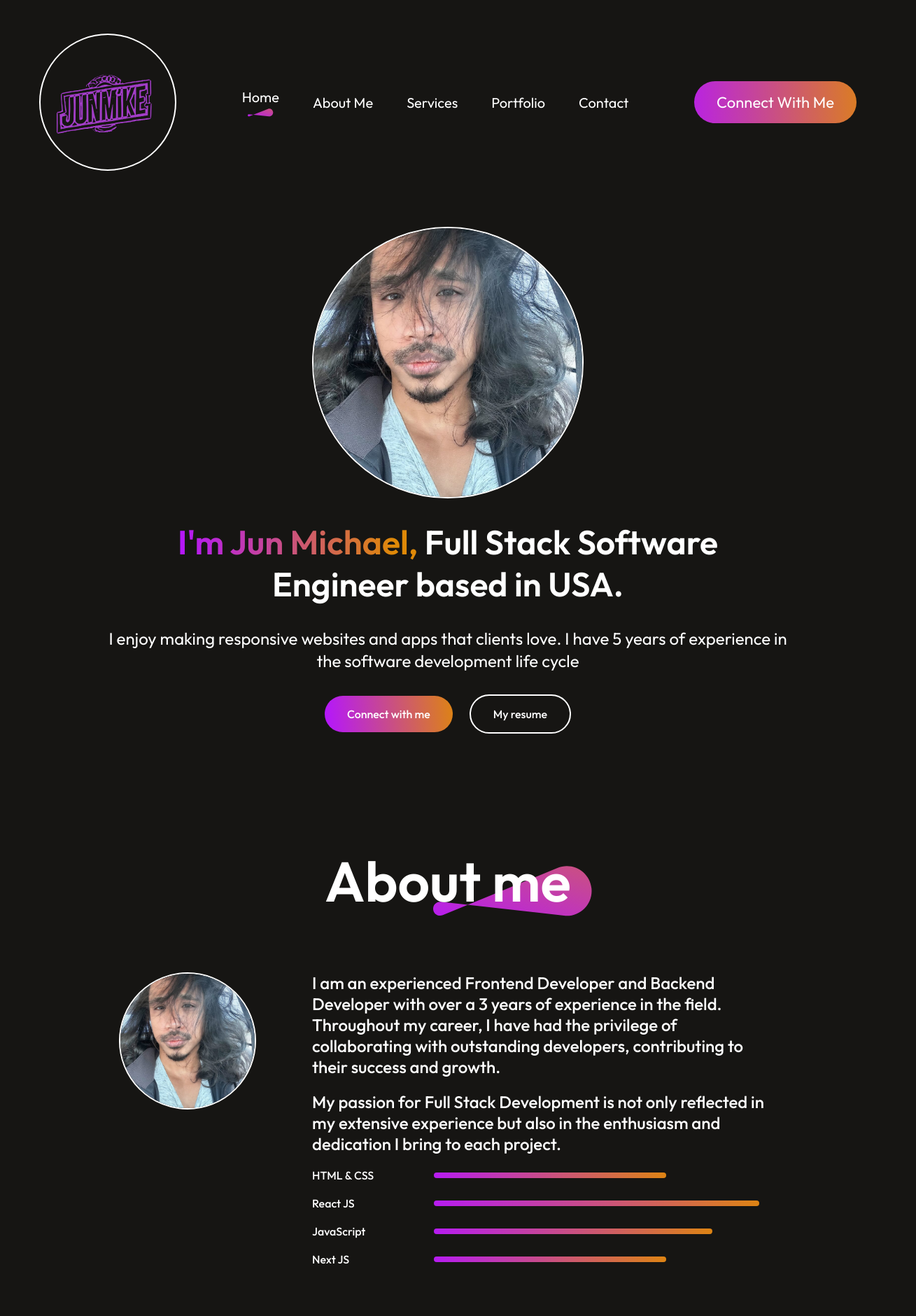
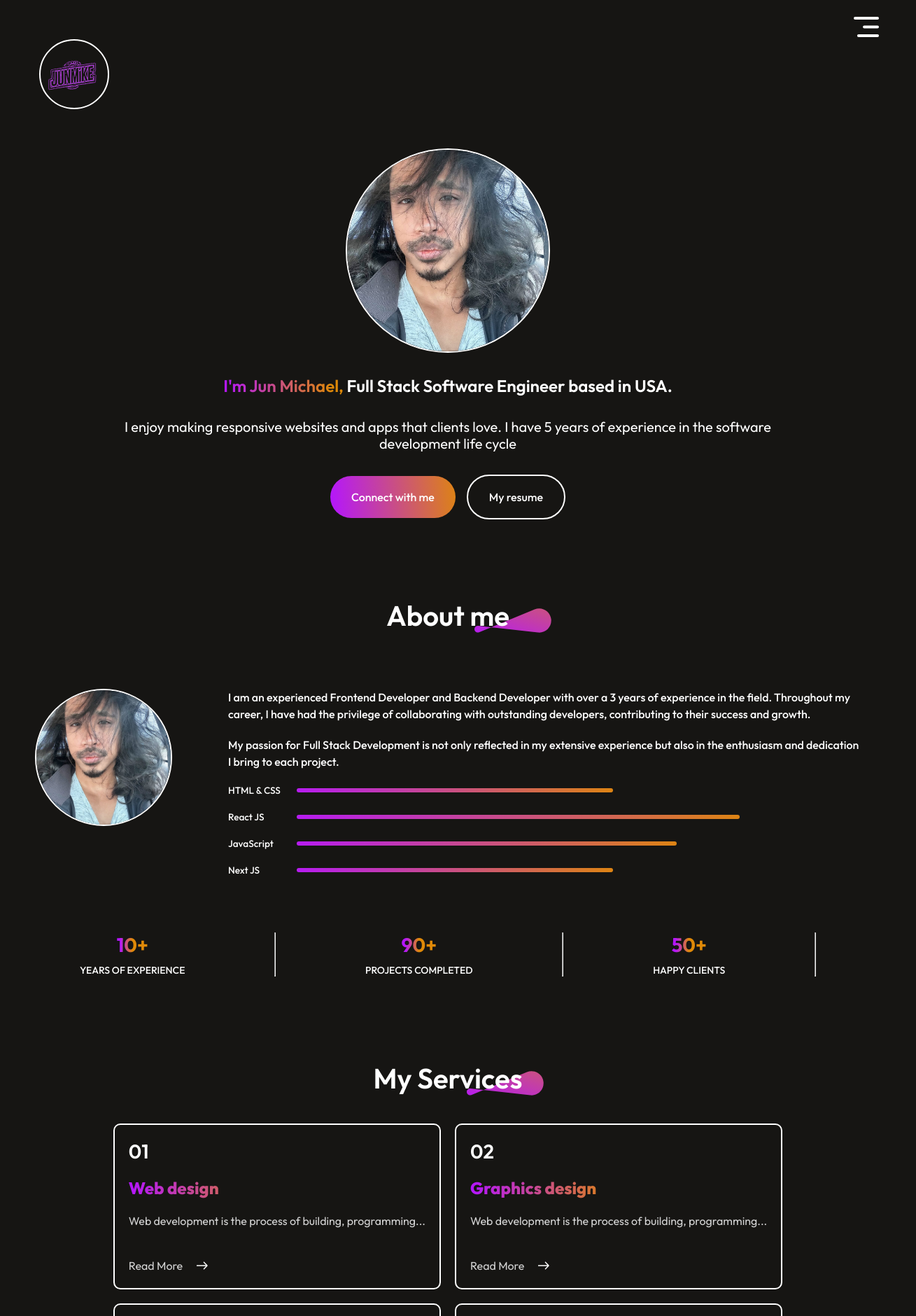
Before and after one commit to MichaelDAbadJr/Portfolio, a React (Vite) app: page / in a window 1280 px wide. Shown: the top 1880 px of the page at 70% size, 1309 px wide, since content can reach past the window. Built offline with nearby package versions, Linux system fonts and the light colour scheme.

Commit message:
added mobile landscape media queries

```diff
--- a/src/Components/About/About.css
+++ b/src/Components/About/About.css
@@ -14,7 +14,7 @@
   font-size: 5rem;
   font-weight: 600;
   white-space: nowrap; /* Prevents text from wrapping */
-  overflow: hidden;    /* Hides overflowed text */
+  overflow: hidden; /* Hides overflowed text */
   text-overflow: ellipsis; /* Adds ellipsis (...) for overflowed text */
 }
 .about-title img {
@@ -93,11 +93,11 @@
   transition: 0.3s;
 }
 .about-achievement:hover {
-    transform: scale(1.2);
-    transition: 0.5s;
+  transform: scale(1.2);
+  transition: 0.5s;
 }
-@media(max-width:768px) {
-  .about{
+@media (max-width: 768px) {
+  .about {
     gap: 1.875rem;
     margin: 3.125rem 4.375rem;
     align-items: start;
@@ -121,11 +121,12 @@
     line-height: 2rem;
   }
   .about-skill {
-    gap: 1.25rem;
+    gap: 1.15rem;
     align-items: center;
   }
   .about-skill p {
     font-size: 1.25rem;
+    min-width: 8rem;
   }
   .about-skill hr {
     height: 0.375rem;
@@ -136,7 +137,7 @@
   .about-achievement {
     gap: 0.625rem;
   }
-  .about-achievement h1{
+  .about-achievement h1 {
     font-size: 2.125rem;
     font-weight: 700;
   }
@@ -163,9 +164,18 @@
     font-size: 1rem;
     line-height: 1.5rem;
   }
+  .about-skill {
+    gap: 0.15rem;
+    align-items: center;
+  }
 
   .about-skill p {
-    font-size: 1rem;
+    font-size: 0.85rem;
+    min-width: 6rem;
+  }
+  .about-skill hr {
+    height: 0.35rem;
+    width: .5rem;
   }
 
   .about-achievement h1 {
@@ -186,3 +196,43 @@
 #jun-about:hover {
   border-color: #b415ff;
 }
+@media only screen and (orientation: landscape) {
+  .about {
+    margin: 2.5rem 3.125rem;
+  }
+
+  .about-title h1 {
+    font-size: 2.5rem;
+  }
+
+  .about-title img {
+    width: 6.875rem;
+    right: -1.875rem;
+  }
+
+  .about-para {
+    font-size: 1rem;
+    line-height: 1.5rem;
+  }
+  .about-skill {
+    gap: 0.15rem;
+    align-items: center;
+  }
+
+  .about-skill p {
+    font-size: 0.85rem;
+    min-width: 6rem;
+  }
+  .about-skill hr {
+    height: 0.35rem;
+    width: .5rem;
+  }
+
+  .about-achievement h1 {
+    font-size: 1.75rem;
+  }
+
+  .about-achievement p {
+    font-size: 0.875rem;
+  }
+}
--- a/src/Components/Contact/Contact.css
+++ b/src/Components/Contact/Contact.css
@@ -153,3 +153,49 @@
         padding: 15px 40px;
     }
 }
+@media only screen and (orientation: landscape) {
+  .contact {
+    gap: 50px;
+    margin: 50px 70px;
+    align-items: start;
+}
+.contact-title h1 {
+    padding: 0;
+    font-size: 50px;
+    font-weight: 600;
+}
+.contact-title img {
+    width: 130px;
+    margin-right: -20px;
+}
+.contact-section {
+    flex-direction: column;
+}
+.contact-left h1 {
+    font-size: 54px;
+}
+.contact-left p {
+    font-size: 18px;
+}
+.contact-detail {
+    gap: 20px;
+}
+.contact-detail img {
+    width: 25px;
+}
+.contact-right label {
+    font-size: 20px;
+}
+.contact-right input {
+    width: 100%;
+    font-size: 20px;
+}
+.contact-right textarea {
+    width: 95%;
+    font-size: 20px;
+}
+.contact-submit {
+    font-size: 20px;
+    padding: 15px 40px;
+}
+}
--- a/src/Components/Footer/Footer.css
+++ b/src/Components/Footer/Footer.css
@@ -1,29 +1,28 @@
 .footer {
-  margin: 3.125rem 10.625rem; /* 50px 170px */
+  margin: 3.125rem 10.625rem;
   display: flex;
   flex-direction: column;
-  gap: 1.875rem; /* 30px */
+  gap: 1.875rem;
 }
 .footer-top {
   display: flex;
   justify-content: space-between;
 }
 .footer-top-left p {
-  font-size: 1.25rem; /* 20px */
-  max-width: 25rem; /* 400px */
+  font-size: 1.25rem;
+  max-width: 25rem;
 }
 .footer-top-right {
   display: flex;
   align-items: center;
-  gap: 2.1875rem; /* 35px */
+  gap: 2.1875rem;
 }
 .footer-email-input {
   display: flex;
-  gap: 1.875rem; /* 30px */
-  padding: 1.25rem 1.875rem; /* 20px 30px */
-  border-radius: 3.125rem; /* 50px */
+  gap: 1.875rem;
+  padding: 1.25rem 1.875rem;
+  border-radius: 3.125rem;
   background: #32323b;
-  /* padding: 80x; */
 }
 .footer-email-input input {
   outline: none;
@@ -31,12 +30,12 @@
   background: transparent;
   color: #a0a0a0;
   font-family: Outfit;
-  font-size: 1.125rem; /* 18px */
+  font-size: 1.125rem;
 }
 .footer-subscribe {
-  font-size: 1.25rem; /* 20px */
-  padding: 1.375rem 3.125rem; /* 22px 50px */
-  border-radius: 3.125rem; /* 50px */
+  font-size: 1.25rem;
+  padding: 1.375rem 3.125rem;
+  border-radius: 3.125rem;
   background: linear-gradient(264deg, #df8908 -5.09%, #b415ff 106.28%);
   cursor: pointer;
   transition: 0.3s;
@@ -44,51 +43,70 @@
 .footer-bottom {
   display: flex;
   justify-content: space-between;
-  font-size: 1.125rem; /* 18px */
+  font-size: 1.125rem;
 }
 .footer-bottom-right {
   display: flex;
-  gap: 3.125rem; /* 50px */
-  margin-bottom: 3.125rem; /* 50px */
+  gap: 3.125rem;
+  margin-bottom: 3.125rem;
 }
 .footer-email-input:hover {
-  border: 0.125rem solid white; /* 2px */
+  border: 0.125rem solid white;
 }
 .footer-subscribe:hover {
   transform: scale(1.1);
   transition: 0.3s;
 }
-@media (max-width: 768px) { /* 768px */
+@media (max-width: 768px) {
   .footer {
-    margin: 3.125rem 4.375rem; /* 50px 70px */
+    margin: 3.125rem 4.375rem;
   }
 
   .footer-top {
     flex-direction: column;
-    gap: 3.125rem; /* 50px */
+    gap: 3.125rem;
   }
 
   .footer-bottom {
     flex-direction: column-reverse;
-    margin-bottom: 3.125rem; /* 50px */
+    margin-bottom: 3.125rem;
   }
 }
-@media (max-width: 480px) { /* 480px */
+@media (max-width: 480px) {
   .footer {
-    margin: 2.5rem 2.5rem; /* 40px 40px */
+    margin: 2.5rem 2.5rem;
   }
 
   .footer-top {
-    gap: 2.5rem; /* 40px */
+    gap: 2.5rem;
   }
 
   .footer-top-right {
     display: flex;
     flex-direction: column;
-    gap: 2.1875rem; /* 35px */
+    gap: 2.1875rem;
   }
 
   .footer-bottom {
-    margin-bottom: 2.5rem; /* 40px */
+    margin-bottom: 2.5rem;
   }
 }
+@media only screen and (orientation: landscape) {
+  .footer {
+    margin: 2.5rem 2.5rem;
+  }
+
+  .footer-top {
+    gap: 2.5rem;
+  }
+
+  .footer-top-right {
+    display: flex;
+    flex-direction: column;
+    gap: 2.1875rem;
+  }
+
+  .footer-bottom {
+    margin-bottom: 2.5rem;
+  }
+}
--- a/src/Components/Hero/Hero.css
+++ b/src/Components/Hero/Hero.css
@@ -126,3 +126,34 @@
     border-radius: 40px;
   }
 }
+@media only screen and (orientation: landscape) {
+  .hero {
+    margin-top: 0rem;
+  }
+  .hero img {
+    margin-top: 0rem;
+    width: 18rem;
+    height: 18rem;
+  }
+  .hero h1 {
+    margin-top: 0rem;
+    width: 90%;
+    font-size: 1.5rem;
+  }
+  .hero p {
+    width: 80%;
+    font-size: 1.25rem;
+    line-height: 1.5rem;
+  }
+  .hero-action {
+    gap: 1rem;
+    font-size: 1rem;
+    font-weight: 500;
+    margin-bottom: 2.5rem;
+  }
+  .hero-connect,
+  .hero-resume {
+    padding: 1.25rem 1.875rem;
+    border-radius: 40px;
+  }
+}
--- a/src/Components/MyWork/MyWork.css
+++ b/src/Components/MyWork/MyWork.css
@@ -3,17 +3,17 @@
     flex-direction: column;
     align-items: center;
     justify-content: center;
-    gap: 5rem; /* 80px */
-    margin: 5rem 10.625rem; /* 80px 170px */
+    gap: 5rem;
+    margin: 5rem 10.625rem;
   }
   .mywork-title {
     position: relative;
   }
   .mywork-title h1 {
-    padding: 0 1.875rem; /* 30px */
-    font-size: 5rem; /* 80px */
+    padding: 0 1.875rem;
+    font-size: 5rem;
     font-weight: 600;
-    white-space: nowrap; /* Prevents text from wrapping */
+    white-space: nowrap;/* Prevents text from wrapping */
     overflow: hidden; /* Hides overflowed text */
     text-overflow: ellipsis; /* Adds ellipsis (...) for overflowed text */
   }
@@ -26,32 +26,32 @@
   .mywork-container {
     display: grid;
     grid-template-columns: 1fr 1fr 1fr;
-    gap: 2.5rem; /* 40px */
-    margin-bottom: 5rem; /* 80px */
+    gap: 2.5rem;
+    margin-bottom: 5rem;
   }
   .mywork-container img {
     box-sizing: border-box;
-    width: 26.1875rem; /* 419px */
-    height: 17.5rem; /* 280px */
+    width: 26.1875rem;
+    height: 17.5rem;
     transition: 0.3s;
     cursor: pointer;
   }
 
   .mywork-container img:hover {
     transform: scale(1.1);
-    border: 0.25rem solid #ff00ff; /* 4px */
-    border-radius: 0.625rem; /* 10px */
+    border: 0.25rem solid #ff00ff;
+    border-radius: 0.625rem;
     transition: 0.3s;
   }
   .mywork-showmore {
     display: flex;
-    gap: 0.9375rem; /* 15px */
-    border-radius: 3.125rem; /* 50px */
-    border: 0.125rem solid white; /* 2px */
-    padding: 1.875rem 3.75rem; /* 30px 60px */
-    font-size: 1.375rem; /* 22px */
+    gap: 0.9375rem;
+    border-radius: 3.125rem;
+    border: 0.125rem solid white;
+    padding: 1.875rem 3.75rem;
+    font-size: 1.375rem;
     font-weight: 500;
-    margin-bottom: 5rem; /* 80px */
+    margin-bottom: 5rem;
     transition: 0.6;
     cursor: pointer;
   }
@@ -68,44 +68,74 @@
     }
     .mywork-title h1 {
       padding: 0;
-      font-size: 3.125rem; /* 50px */
+      font-size: 3.125rem;
       font-weight: 600;
     }
     .mywork-title img {
-      width: 8.125rem; /* 130px */
-      margin-right: -1.25rem; /* -20px */
+      width: 8.125rem;
+      margin-right: -1.25rem;
     }
     .mywork-container {
       grid-template-columns: 1fr 1fr;
-      gap: 1.875rem; /* 30px */
+      gap: 1.875rem;
     }
     .mywork-container img {
       width: 100%;
       height: auto;
     }
     .mywork-showmore {
-      padding: 1.25rem 2.5rem; /* 20px 40px */
-      font-size: 1.125rem; /* 18px */
-      margin: 3.125rem auto; /* 50px auto */
+      padding: 1.25rem 2.5rem;
+      font-size: 1.125rem;
+      margin: 3.125rem auto;
       cursor: pointer;
     }
   }
   @media (max-width: 480px) {
     .mywork {
-      margin: 1.25rem 2.5rem; /* 20px 40px */
-      gap: 1.875rem; /* 30px */
+      margin: 1.25rem 2.5rem;
+      gap: 1.875rem;
     }
 
     .mywork-title h1 {
-      font-size: 2.5rem; /* 40px */
+      font-size: 2.5rem;
     }
 
     .mywork-title img {
-      width: 6.875rem; /* 110px */
+      width: 6.875rem;
     }
 
     .mywork-showmore {
-      padding: 1.25rem 2.5rem; /* 20px 40px */
-      font-size: 1.125rem; /* 18px */
+      padding: 1.25rem 2.5rem;
+      font-size: 1.125rem;
     }
   }
+  @media only screen and (orientation: landscape) {
+    .mywork {
+        gap: 50px;
+        margin: 50px 70px;
+        align-items: start;
+      }
+      .mywork-title h1 {
+        padding: 0;
+        font-size: 3.125rem;
+        font-weight: 600;
+      }
+      .mywork-title img {
+        width: 8.125rem;
+        margin-right: -1.25rem;
+      }
+      .mywork-container {
+        grid-template-columns: 1fr 1fr;
+        gap: 1.875rem;
+      }
+      .mywork-container img {
+        width: 100%;
+        height: auto;
+      }
+      .mywork-showmore {
+        padding: 1.25rem 2.5rem;
+        font-size: 1.125rem;
+        margin: 3.125rem auto;
+        cursor: pointer;
+      }
+  }
--- a/src/Components/Navbar/Navbar.css
+++ b/src/Components/Navbar/Navbar.css
@@ -2,8 +2,8 @@
   display: flex;
   align-items: center;
   justify-content: space-between;
-  margin: 2rem auto; /* Centered horizontally */
-  padding: 0 2rem; /* Add padding instead of fixed margins */
+  margin: 2rem 2rem; /* Centered horizontally */
+  padding: 2rem 2rem; /* Add padding instead of fixed margins */
   max-width: 1200px; /* Limit the width to avoid stretching on large screens */
 }
 .nav-menu {
@@ -161,3 +161,54 @@
     padding-left: 0.5rem;
   }
 }
+@media only screen and (orientation: landscape) {
+  #jun-navbar {
+    width: 6rem; /* Adjust the width as needed */
+    height: 6rem;
+  }
+  .navbar {
+    padding: 0.5rem;
+    margin-bottom: 0rem;
+  }
+  .nav-connect {
+    display: none;
+  }
+  .nav-mob-open {
+    display: block;
+    position: fixed;
+    right: 1.5rem;
+    top: 1.5rem;
+
+  }
+
+  .nav-mob-close {
+    display: block;
+    position: absolute;
+    top: 1.125rem;
+    right: 1.125rem;
+    width: 1.175rem;
+    cursor: pointer;
+  }
+
+  .nav-menu {
+    position: fixed;
+    right: -15rem; /* Hidden off-screen */
+    width: 8rem;
+    height: 100%;
+    padding-top: 2rem;
+    gap: 0rem;
+    top: 0;
+    background-color: #1f0016;
+    z-index: 2; /* Below close button but above other content */
+    transition: right 0.5s ease-in-out;
+  }
+
+  .nav-menu.open {
+    right: 0; /* Visible when open */
+  }
+
+  .nav-menu li {
+    font-size: 1rem;
+    padding-left: 0.5rem;
+  }
+}
--- a/src/Components/Services/Services.css
+++ b/src/Components/Services/Services.css
@@ -3,15 +3,15 @@
   flex-direction: column;
   align-items: center;
   justify-content: center;
-  gap: 5rem; /* 80px */
-  margin: 5rem 10.625rem; /* 80px 170px */
+  gap: 5rem;
+  margin: 5rem 10.625rem;
 }
 .services-title {
   position: relative;
 }
 .services-title h1 {
-  padding: 0 1.875rem; /* 30px */
-  font-size: 5rem; /* 80px */
+  padding: 0 1.875rem;
+  font-size: 5rem;
   font-weight: 600;
   white-space: nowrap; /* Prevents text from wrapping */
   overflow: hidden;    /* Hides overflowed text */
@@ -27,25 +27,25 @@
   display: flex;
   flex-direction: column;
   justify-content: center;
-  gap: 1.25rem; /* 20px */
-  padding: 3.75rem; /* 60px */
-  border-radius: 0.625rem; /* 10px */
-  border: 0.125rem solid white; /* 2px */
+  gap: 1.25rem;
+  padding: 3.75rem;
+  border-radius: 0.625rem;
+  border: 0.125rem solid white;
   transition: 0.4s;
   cursor: pointer;
 }
 .services-container {
   display: grid;
   grid-template-columns: 1fr 1fr 1fr;
-  gap: 2.5rem; /* 40px */
-  margin-bottom: 5rem; /* 80px */
+  gap: 2.5rem;
+  margin-bottom: 5rem;
 }
 .services-format h3 {
-  font-size: 1.75rem; /* 28px */
+  font-size: 1.75rem;
   font-weight: 600;
 }
 .services-format h2 {
-  font-size: 2.375rem; /* 38px */
+  font-size: 2.375rem;
   font-weight: 800;
   white-space: nowrap;
   background: linear-gradient(270deg, #df8908 50%, #b415ff 100%);
@@ -55,22 +55,22 @@
 }
 .services-format p {
   color: #d4d4d4;
-  font-size: 1.5rem; /* 24px */
-  line-height: 2.5rem; /* 40px */
-  max-width: 18.75rem; /* 300px */
+  font-size: 1.5rem;
+  line-height: 2.5rem;
+  max-width: 18.75rem;
 }
 .services-readmore {
   display: flex;
-  gap: 1.25rem; /* 20px */
+  gap: 1.25rem;
   align-items: center;
-  margin-top: 1.25rem; /* 20px */
+  margin-top: 1.25rem;
    white-space: nowrap; /* Prevents text from wrapping */
   overflow: hidden;    /* Hides overflowed text */
   text-overflow: ellipsis; /* Adds ellipsis (...) for overflowed text */
 }
 
 .services-format:hover {
-  border: 0.125rem solid #ff00ff; /* 2px */
+  border: 0.125rem solid #ff00ff;
   background: linear-gradient(45deg, #3f0028, #582300);
   transform: scale(1.05);
   transition: 0.4s;
@@ -78,74 +78,112 @@
 @media(max-width:768px) {
   .services {
     align-items: start;
-    gap: 4.375rem; /* 70px */
-    margin: 1.25rem 4.375rem; /* 20px 70px */
+    gap: 4.375rem;
+    margin: 1.25rem 4.375rem;
   }
   .services-title h1 {
     padding: 0;
-    font-size: 3.125rem; /* 50px */
+    font-size: 3.125rem;
   }
   .services-title img {
-    width: 8.125rem; /* 130px */
-    margin-right: -1.25rem; /* -20px */
+    width: 8.125rem;
+    margin-right: -1.25rem;
   }
   .services-format {
-    gap: 1.25rem; /* 20px */
-    padding: 2rem; /* 32px */
+    gap: 1.25rem;
+    padding: 2rem;
   }
   .services-format h2 {
-    font-size: 1.75rem; /* 28px */
+    font-size: 1.75rem;
   }
   .services-format p {
-    font-size: 1.125rem; /* 18px */
-    line-height: 2rem; /* 32px */
-    max-width: 18.75rem; /* 300px */
+    font-size: 1.125rem;
+    line-height: 2rem;
+    max-width: 18.75rem;
   }
 
   .services-readmore img {
-    width: 1.25rem; /* 20px */
+    width: 1.25rem;
   }
 
   .services-container {
     grid-template-columns: 1fr 1fr; /* 2 columns */
-    gap: 1.875rem; /* 30px */
+    gap: 1.875rem;
   }
 }
 @media (max-width: 480px) {
   .services {
-    margin: 1.25rem 2.5rem; /* 20px 40px */
-    gap: 2.5rem; /* 40px */
+    margin: 1.25rem 2.5rem;
+    gap: 2.5rem;
   }
 
   .services-title h1 {
-    font-size: 2.5rem; /* 40px */
+    font-size: 2.5rem;
   }
 
   .services-title img {
-    width: 6.875rem; /* 110px */
+    width: 6.875rem;
   }
 
   .services-format {
-    padding: 1.25rem; /* 20px */
-    gap: 1.25rem; /* 20px */
+    padding: 1.25rem;
+    gap: 1.25rem;
   }
 
   .services-format h2 {
-    font-size: 1.5rem; /* 24px */
+    font-size: 1rem;
   }
 
   .services-format p {
-    font-size: 1rem; /* 16px */
-    line-height: 1.5rem; /* 24px */
-    max-width: 100%; /* Ensure it fits container */
+    font-size: 0.70rem;
+    line-height: 1.5rem;
+    max-width: 100%;
   }
 
   .services-readmore img {
-    width: 1rem; /* 16px */
+    width: 1rem;
   }
 
   .services-container {
-    grid-template-columns: 1fr; /* 1 column */
-    gap: 1.25rem; /* 20px */
+    grid-template-columns: 0.25fr 0.25fr;
+    gap: 1.25rem;
   }
 }
+@media only screen and (orientation: landscape) {
+  .services {
+    margin: 1.25rem 2.5rem;
+    gap: 2.5rem;
+  }
+
+  .services-title h1 {
+    font-size: 2.5rem;
+  }
+
+  .services-title img {
+    width: 6.875rem;
+  }
+
+  .services-format {
+    padding: 1.25rem;
+    gap: 1.25rem;
+  }
+
+  .services-format h2 {
+    font-size: 1.5rem;
+  }
+
+  .services-format p {
+    font-size: 1rem;
+    line-height: 1.5rem;
+    max-width: 100%;
+  }
+
+  .services-readmore img {
+    width: 1rem;
+  }
+
+  .services-container {
+    grid-template-columns: 1fr 1fr;
+    gap: 1.25rem;
+  }
+}
```
